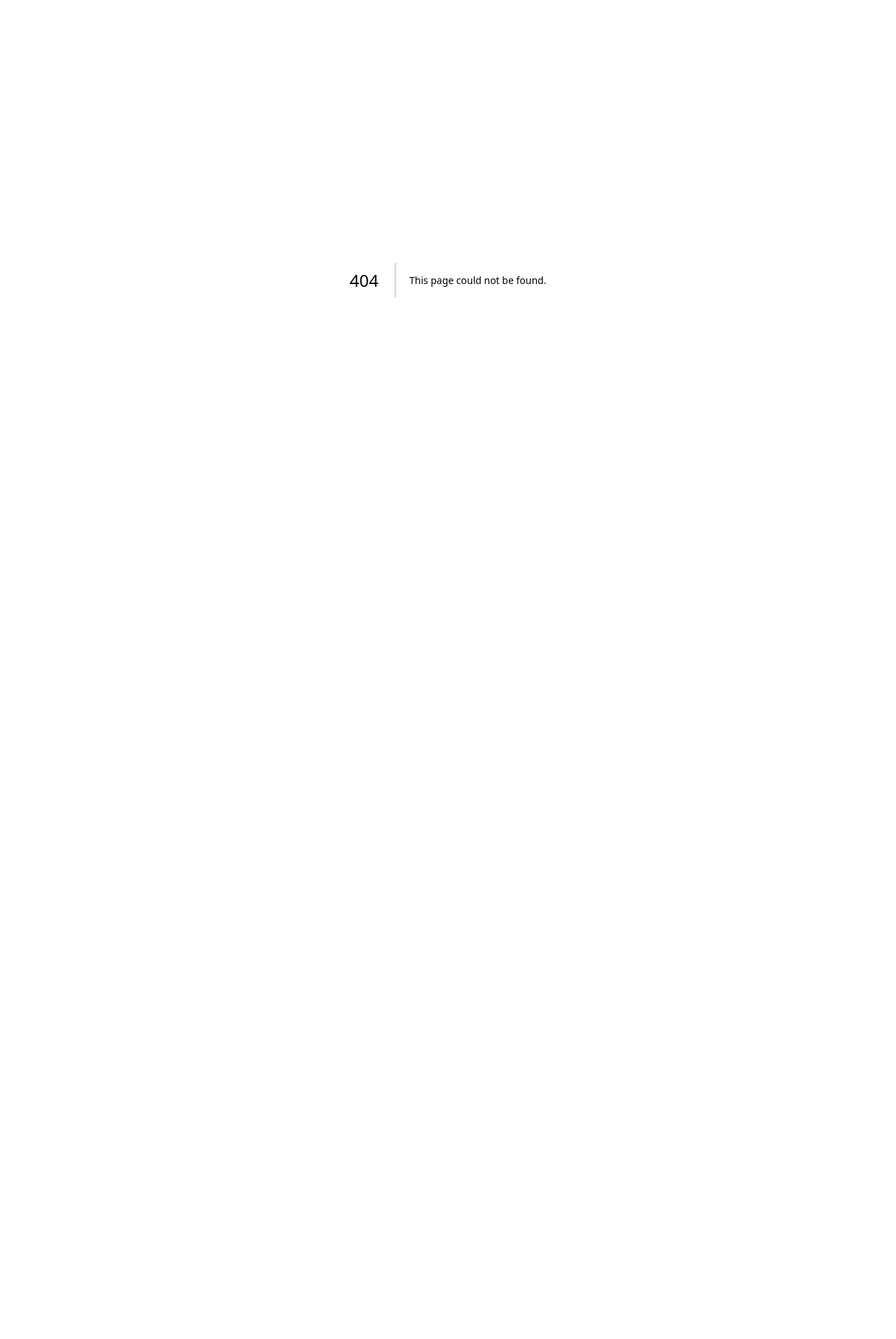
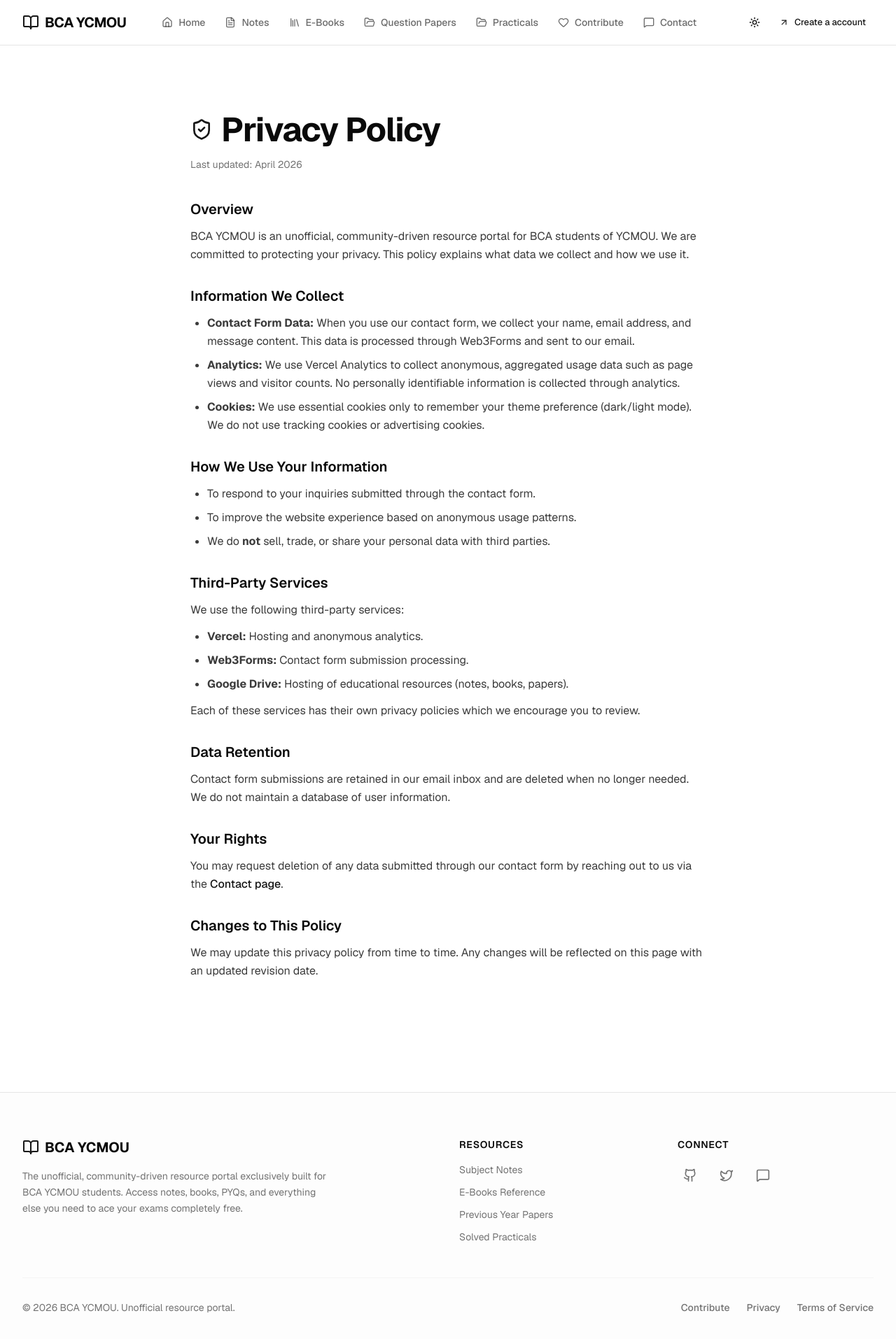
Before and after one commit to saahiyo/bcanotes, a Next.js app: page /privacy in a window 1280 px wide. Before the commit this address had no page. Shown: the top 1914 px of the page at 70% size. Before the commit the page ends 800 px from the top, so only its background shows below. Built offline with nearby package versions, Linux system fonts and the light colour scheme.

Commit message:
feat: add privacy policy and terms of service pages

```diff
--- a/app/(main)/layout.tsx
+++ b/app/(main)/layout.tsx
@@ -1,6 +1,6 @@
 import { Navbar } from '@/components/navbar';
 import Link from 'next/link';
-import { BookOpen, Github, Twitter, Globe } from 'lucide-react';
+import { BookOpen, Github, Twitter, Globe, MessageSquare } from 'lucide-react';
 
 export default function MainLayout({children}: {children: React.ReactNode}) {
   return (
@@ -42,8 +42,8 @@ export default function MainLayout({children}: {children: React.ReactNode}) {
                 <Link href="https://twitter.com/saahiyo75" className="p-2 rounded-full hover:bg-primary/10 hover:text-primary transition-colors" aria-label="Twitter" target="_blank">
                   <Twitter className="h-5 w-5" />
                 </Link>
-                <Link href="https://www.instagram.com/linkg518/" className="p-2 rounded-full hover:bg-primary/10 hover:text-primary transition-colors" aria-label="Website" target='_blank'>
-                  <Globe className="h-5 w-5" />
+                <Link href="/contact" className="p-2 rounded-full hover:bg-primary/10 hover:text-primary transition-colors" aria-label="Contact">
+                  <MessageSquare className="h-5 w-5" />
                 </Link>
               </div>
             </div>
@@ -54,9 +54,9 @@ export default function MainLayout({children}: {children: React.ReactNode}) {
               © {new Date().getFullYear()} BCA YCMOU. Unofficial resource portal.
             </p>
             <div className="flex gap-6 font-medium">
-              <Link href="#" className="hover:text-foreground transition-colors">Contribute</Link>
-              <Link href="#" className="hover:text-foreground transition-colors">Privacy</Link>
-              <Link href="#" className="hover:text-foreground transition-colors">Terms of Service</Link>
+              <Link href="https://github.com/saahiyo/bcanotes" className="hover:text-foreground transition-colors">Contribute</Link>
+              <Link href="/privacy" className="hover:text-foreground transition-colors">Privacy</Link>
+              <Link href="/terms" className="hover:text-foreground transition-colors">Terms of Service</Link>
             </div>
           </div>
         </div>
--- /dev/null
+++ b/app/(main)/privacy/page.tsx
@@ -0,0 +1,80 @@
+import Link from "next/link";
+import { ShieldCheck } from "lucide-react";
+
+export const metadata = {
+  title: "Privacy Policy – BCA YCMOU",
+  description: "Privacy policy for the BCA YCMOU unofficial learning resources portal.",
+};
+
+export default function PrivacyPage() {
+  return (
+    <div className="container mx-auto px-4 py-12 md:py-24 max-w-3xl">
+      <div className="mb-10 space-y-4">
+        <div className="flex items-center gap-3">
+          <ShieldCheck className="h-8 w-8 text-primary" />
+          <h1 className="text-4xl md:text-5xl font-bold tracking-tight">Privacy Policy</h1>
+        </div>
+        <p className="text-muted-foreground text-sm">Last updated: April 2026</p>
+      </div>
+
+      <article className="prose prose-neutral dark:prose-invert max-w-none space-y-8 text-foreground/80 leading-relaxed">
+        <section className="space-y-3">
+          <h2 className="text-xl font-semibold text-foreground">Overview</h2>
+          <p>
+            BCA YCMOU is an unofficial, community-driven resource portal for BCA students of YCMOU. We are committed to protecting your privacy. This policy explains what data we collect and how we use it.
+          </p>
+        </section>
+
+        <section className="space-y-3">
+          <h2 className="text-xl font-semibold text-foreground">Information We Collect</h2>
+          <ul className="list-disc pl-6 space-y-2">
+            <li><strong>Contact Form Data:</strong> When you use our contact form, we collect your name, email address, and message content. This data is processed through Web3Forms and sent to our email.</li>
+            <li><strong>Analytics:</strong> We use Vercel Analytics to collect anonymous, aggregated usage data such as page views and visitor counts. No personally identifiable information is collected through analytics.</li>
+            <li><strong>Cookies:</strong> We use essential cookies only to remember your theme preference (dark/light mode). We do not use tracking cookies or advertising cookies.</li>
+          </ul>
+        </section>
+
+        <section className="space-y-3">
+          <h2 className="text-xl font-semibold text-foreground">How We Use Your Information</h2>
+          <ul className="list-disc pl-6 space-y-2">
+            <li>To respond to your inquiries submitted through the contact form.</li>
+            <li>To improve the website experience based on anonymous usage patterns.</li>
+            <li>We do <strong>not</strong> sell, trade, or share your personal data with third parties.</li>
+          </ul>
+        </section>
+
+        <section className="space-y-3">
+          <h2 className="text-xl font-semibold text-foreground">Third-Party Services</h2>
+          <p>We use the following third-party services:</p>
+          <ul className="list-disc pl-6 space-y-2">
+            <li><strong>Vercel:</strong> Hosting and anonymous analytics.</li>
+            <li><strong>Web3Forms:</strong> Contact form submission processing.</li>
+            <li><strong>Google Drive:</strong> Hosting of educational resources (notes, books, papers).</li>
+          </ul>
+          <p>Each of these services has their own privacy policies which we encourage you to review.</p>
+        </section>
+
+        <section className="space-y-3">
+          <h2 className="text-xl font-semibold text-foreground">Data Retention</h2>
+          <p>
+            Contact form submissions are retained in our email inbox and are deleted when no longer needed. We do not maintain a database of user information.
+          </p>
+        </section>
+
+        <section className="space-y-3">
+          <h2 className="text-xl font-semibold text-foreground">Your Rights</h2>
+          <p>
+            You may request deletion of any data submitted through our contact form by reaching out to us via the <Link href="/contact" className="text-primary hover:underline font-medium">Contact page</Link>.
+          </p>
+        </section>
+
+        <section className="space-y-3">
+          <h2 className="text-xl font-semibold text-foreground">Changes to This Policy</h2>
+          <p>
+            We may update this privacy policy from time to time. Any changes will be reflected on this page with an updated revision date.
+          </p>
+        </section>
+      </article>
+    </div>
+  );
+}
--- /dev/null
+++ b/app/(main)/terms/page.tsx
@@ -0,0 +1,84 @@
+import Link from "next/link";
+import { Scale } from "lucide-react";
+
+export const metadata = {
+  title: "Terms of Service – BCA YCMOU",
+  description: "Terms of service for the BCA YCMOU unofficial learning resources portal.",
+};
+
+export default function TermsPage() {
+  return (
+    <div className="container mx-auto px-4 py-12 md:py-24 max-w-3xl">
+      <div className="mb-10 space-y-4">
+        <div className="flex items-center gap-3">
+          <Scale className="h-8 w-8 text-primary" />
+          <h1 className="text-4xl md:text-5xl font-bold tracking-tight">Terms of Service</h1>
+        </div>
+        <p className="text-muted-foreground text-sm">Last updated: April 2026</p>
+      </div>
+
+      <article className="prose prose-neutral dark:prose-invert max-w-none space-y-8 text-foreground/80 leading-relaxed">
+        <section className="space-y-3">
+          <h2 className="text-xl font-semibold text-foreground">Acceptance of Terms</h2>
+          <p>
+            By accessing and using BCA YCMOU (&quot;the Website&quot;), you agree to be bound by these Terms of Service. If you do not agree with any part of these terms, please do not use the Website.
+          </p>
+        </section>
+
+        <section className="space-y-3">
+          <h2 className="text-xl font-semibold text-foreground">Nature of the Platform</h2>
+          <ul className="list-disc pl-6 space-y-2">
+            <li>This is an <strong>unofficial</strong>, community-driven educational resource portal. It is not affiliated with, endorsed by, or officially connected to YCMOU (Yashwantrao Chavan Maharashtra Open University).</li>
+            <li>The platform serves as a curated collection of study materials including notes, e-books, question papers, and practicals for BCA students.</li>
+          </ul>
+        </section>
+
+        <section className="space-y-3">
+          <h2 className="text-xl font-semibold text-foreground">Educational Use Only</h2>
+          <p>
+            All resources provided on this platform are intended solely for personal educational purposes. Users are encouraged to use these materials as supplementary study aids alongside official university coursework.
+          </p>
+        </section>
+
+        <section className="space-y-3">
+          <h2 className="text-xl font-semibold text-foreground">Content &amp; Copyright</h2>
+          <ul className="list-disc pl-6 space-y-2">
+            <li>The study materials shared on this platform are contributed by the community for educational purposes.</li>
+            <li>If you are a copyright holder and believe that content on this website infringes your rights, please <Link href="/contact" className="text-primary hover:underline font-medium">contact us</Link> and we will promptly remove the material in question.</li>
+            <li>We respect intellectual property and make every effort to give proper attribution where applicable.</li>
+          </ul>
+        </section>
+
+        <section className="space-y-3">
+          <h2 className="text-xl font-semibold text-foreground">User Contributions</h2>
+          <p>
+            When you contribute materials through our platform or GitHub repository, you confirm that you have the right to share those materials and grant us permission to make them available to other students through the Website.
+          </p>
+        </section>
+
+        <section className="space-y-3">
+          <h2 className="text-xl font-semibold text-foreground">Disclaimer of Warranties</h2>
+          <ul className="list-disc pl-6 space-y-2">
+            <li>The Website and its content are provided on an <strong>&quot;as is&quot;</strong> basis without any guarantees of accuracy, completeness, or reliability.</li>
+            <li>We do not guarantee that the resources will always be available, error-free, or up to date with the latest university syllabus.</li>
+            <li>We are not responsible for any academic decisions made based on materials found on this platform.</li>
+          </ul>
+        </section>
+
+        <section className="space-y-3">
+          <h2 className="text-xl font-semibold text-foreground">Limitation of Liability</h2>
+          <p>
+            BCA YCMOU and its contributors shall not be held liable for any direct, indirect, or consequential damages arising from the use of this Website or its content.
+          </p>
+        </section>
+
+        <section className="space-y-3">
+          <h2 className="text-xl font-semibold text-foreground">Changes to These Terms</h2>
+          <p>
+            We reserve the right to modify these terms at any time. Continued use of the Website after changes constitutes acceptance of the new terms. Significant changes will be reflected with an updated revision date on this page.
+          </p>
+        </section>
+      </article>
+    </div>
+  );
+}
```
